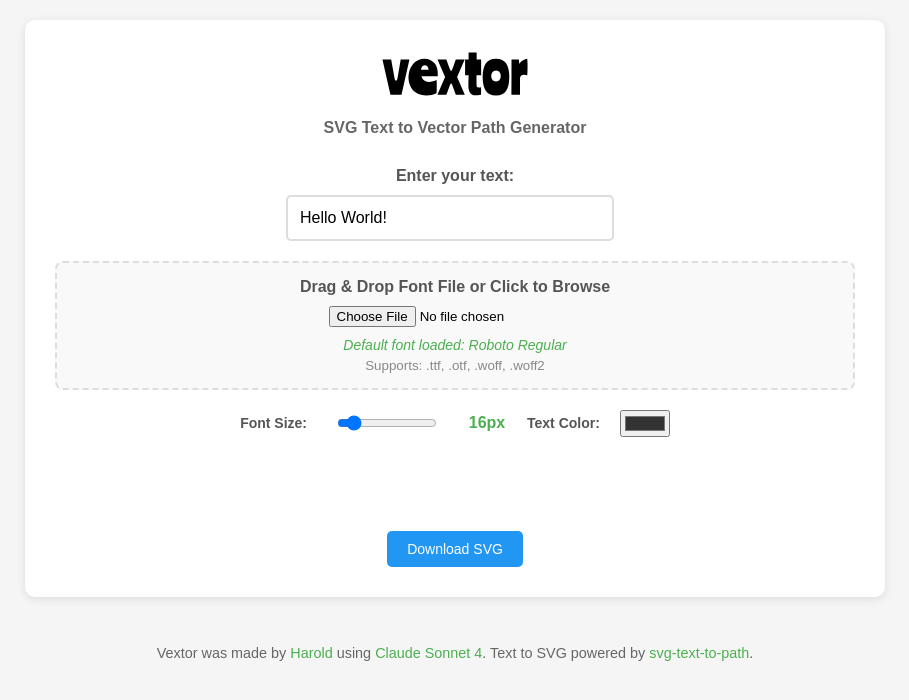
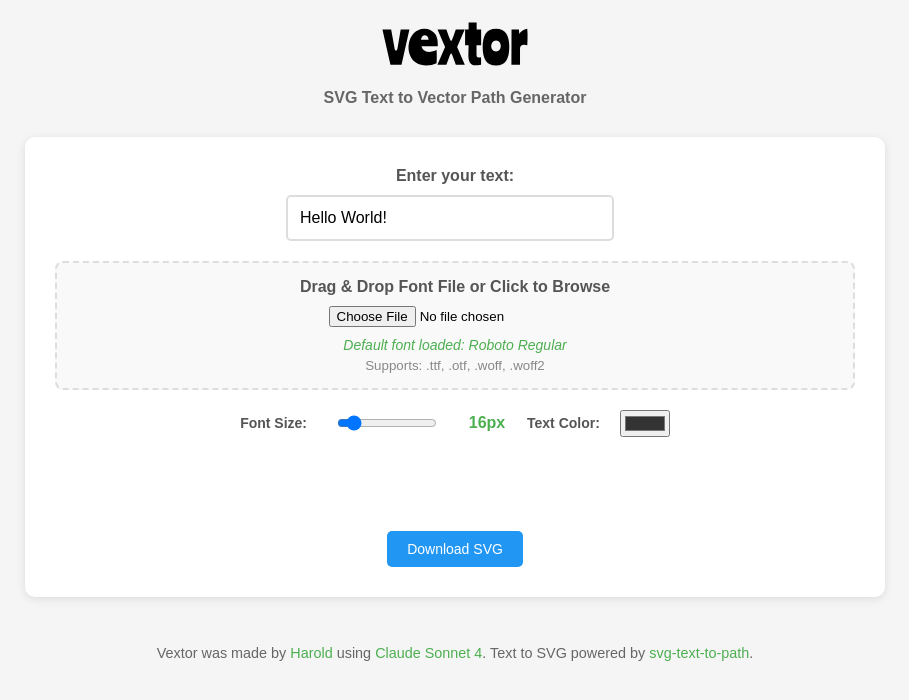
Before and after one commit to nsitu/vextor, a website built with Vite: page index.html in a window 1280 px wide. Shown: the whole page, without its empty margins (185-1094 px from the left). Built offline with nearby package versions, Linux system fonts and the light colour scheme; what svg-text-to-path would draw is missing.

Commit message:
branding to top

```diff
--- a/index.html
+++ b/index.html
@@ -34,14 +34,14 @@
 </head>
 
 <body>
-  <div id="app">
+  <div id="app"><img
+      src="./vextor.svg"
+      alt="Vextor"
+      class="logo"
+    />
+    <h4>SVG Text to Vector Path Generator</h4>
     <div class="container">
-      <img
-        src="./vextor.svg"
-        alt="Vextor"
-        class="logo"
-      />
-      <h4>SVG Text to Vector Path Generator</h4>
+
       <div class="input-section">
         <label for="textInput">Enter your text:</label>
         <input
```
